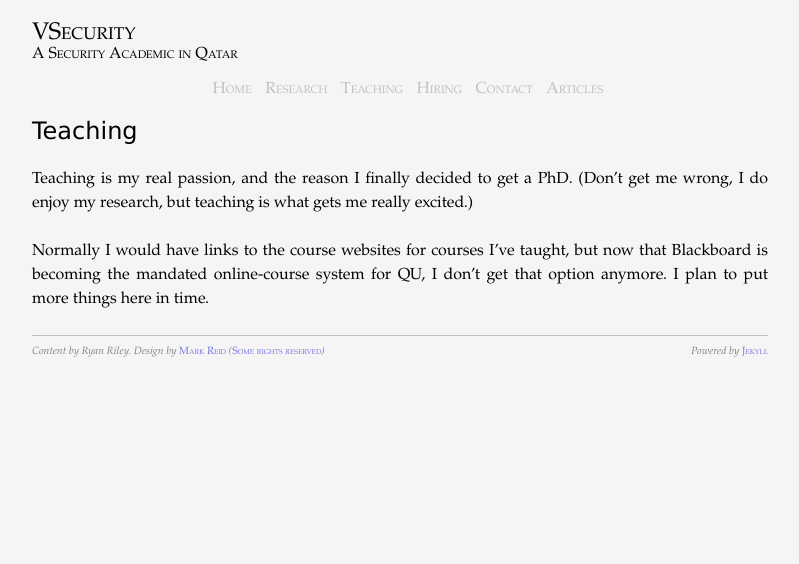
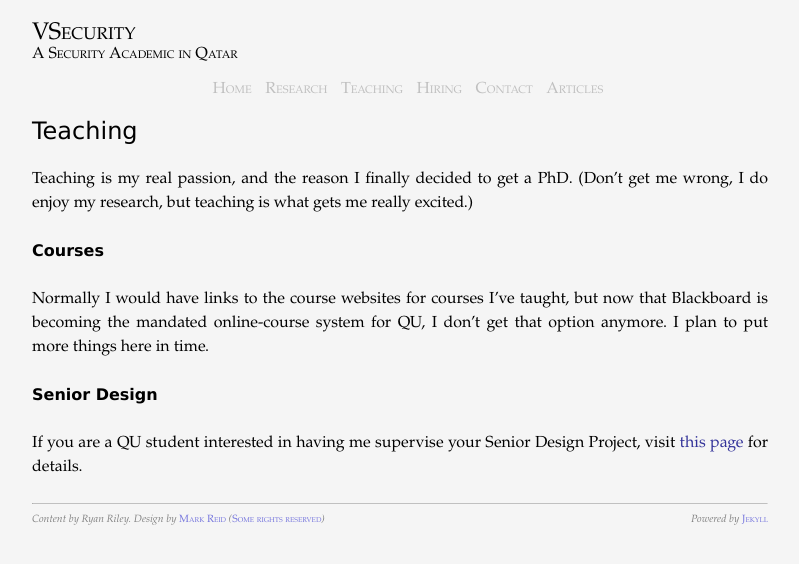
Before and after one commit to rriley/website, a Jekyll site: the page built from teaching/index.md, in a window 1280 px wide. Shown: the top 564 px of the page, without its empty margins (240-1039 px from the left). Built offline with Jekyll 4.4.1, drawn with Linux system fonts in a browser that asks for light colours; Markdown is read by kramdown in place of the engine named in the settings.

Commit message:
Expanding the teaching section to talk about senior design

```diff
--- a/teaching/index.md
+++ b/teaching/index.md
@@ -7,4 +7,8 @@ title: Teaching
 
 Teaching is my real passion, and the reason I finally decided to get a PhD. (Don’t get me wrong, I do enjoy my research, but teaching is what gets me really excited.)
 
+## Courses
 Normally I would have links to the course websites for courses I’ve taught, but now that Blackboard is becoming the mandated online-course system for QU, I don’t get that option anymore.  I plan to put more things here in time.
+
+## Senior Design
+If you are a QU student interested in having me supervise your Senior Design Project, visit [this page](/teaching/senior.html) for details.
```
Also changed, not shown: teaching/senior.md (added, +34 -0 lines).
